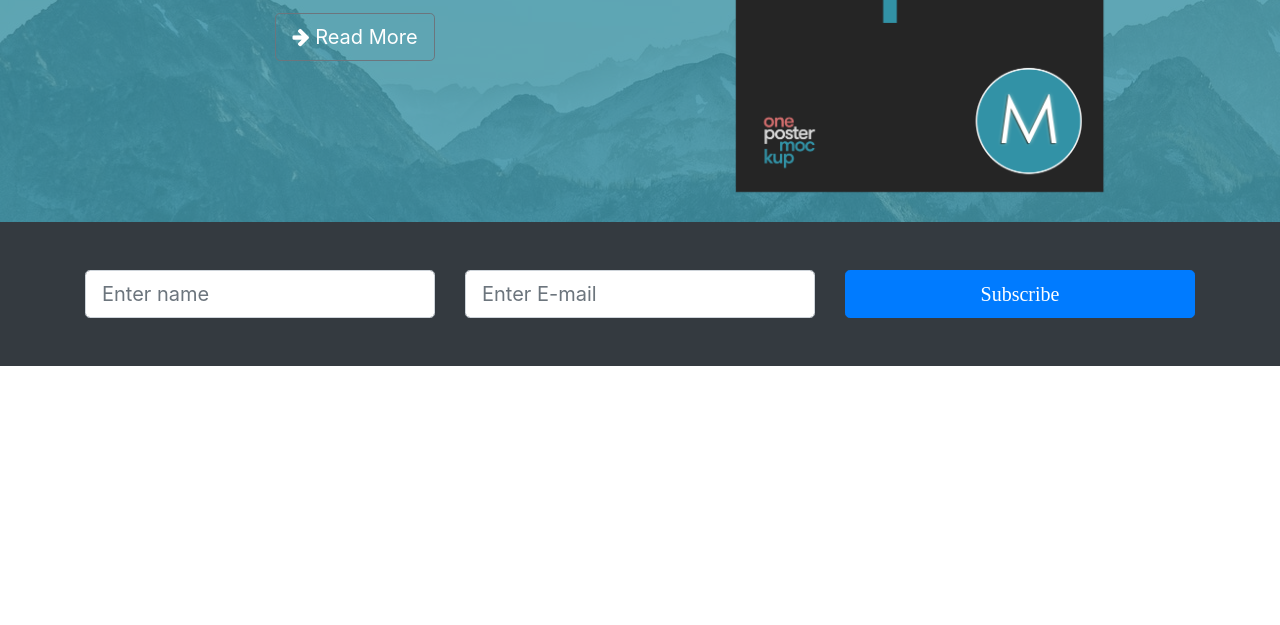
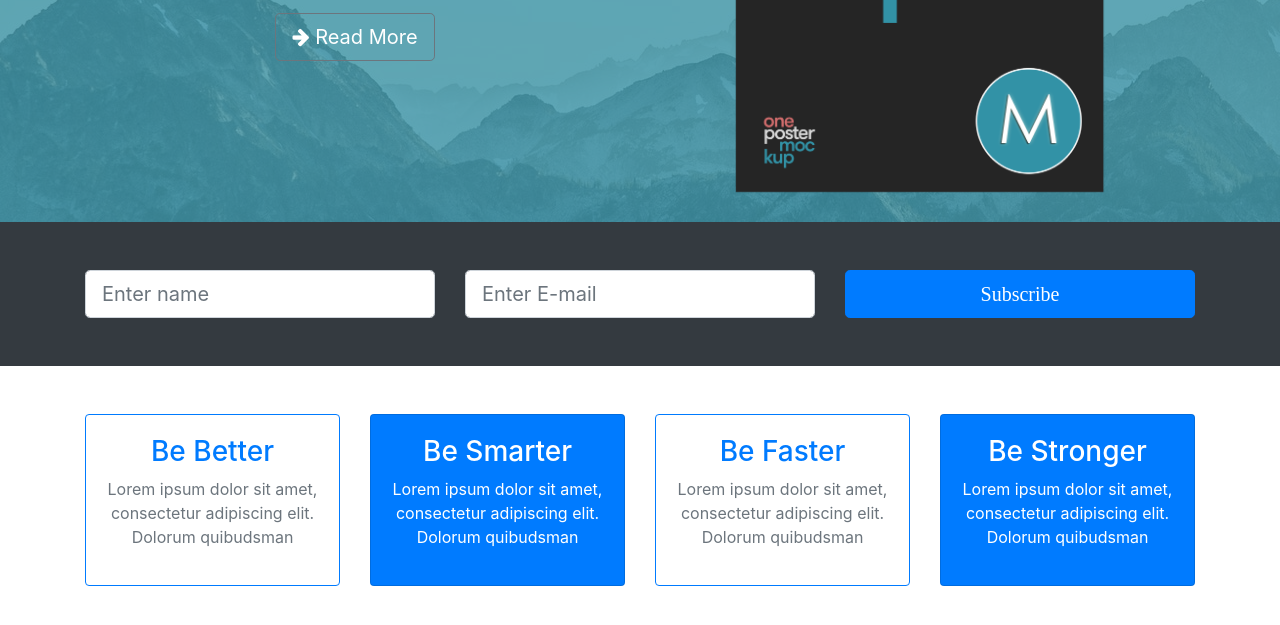
Before and after one commit to leogsouza/bootstrap4-from-scratch-5-projects, a website: page mizuxe/src/index.html in a window 1280 px wide. Shown: the part 483-1108 px from the top of the page. Before the commit the page ends 849 px from the top, so only its background shows below. Drawn offline with nearby package versions, Linux system fonts and the light colour scheme; files that its build step writes are made by us from their sources.

Commit message:
Add boxes

```diff
--- a/mizuxe/src/index.html
+++ b/mizuxe/src/index.html
@@ -78,6 +78,54 @@
         </div>
     </section>
 
+    <!-- BOXES-->
+    <section id="boxes" class="py-5">
+        <div class="container">
+            <div class="row">
+                <div class="col-md-3">
+                    <div class="card text-center border-primary">
+                        <div class="card-body">
+                            <h3 class="text-primary">Be Better</h3>
+                            <p class="text-muted">Lorem ipsum dolor sit amet, consectetur adipiscing elit.
+                                Dolorum quibudsman
+                            </p>
+                        </div>
+                    </div>
+                </div>
+                <div class="col-md-3">
+                    <div class="card text-center bg-primary text-white">
+                        <div class="card-body">
+                            <h3>Be Smarter</h3>
+                            <p>Lorem ipsum dolor sit amet, consectetur adipiscing elit.
+                                Dolorum quibudsman
+                            </p>
+                        </div>
+                    </div>
+                </div>
+                <div class="col-md-3">
+                    <div class="card text-center border-primary">
+                        <div class="card-body">
+                            <h3 class="text-primary">Be Faster</h3>
+                            <p class="text-muted">Lorem ipsum dolor sit amet, consectetur adipiscing elit.
+                                Dolorum quibudsman
+                            </p>
+                        </div>
+                    </div>
+                </div>
+                <div class="col-md-3">
+                    <div class="card text-center bg-primary text-white">
+                        <div class="card-body">
+                            <h3>Be Stronger</h3>
+                            <p>Lorem ipsum dolor sit amet, consectetur adipiscing elit.
+                                Dolorum quibudsman
+                            </p>
+                        </div>
+                    </div>
+                </div>
+            </div>
+        </div>
+    </section>
+
     <script src="js/jquery.min.js"></script>
     <script src="js/popper.min.js"></script>
     <script src="js/bootstrap.min.js"></script>
```
